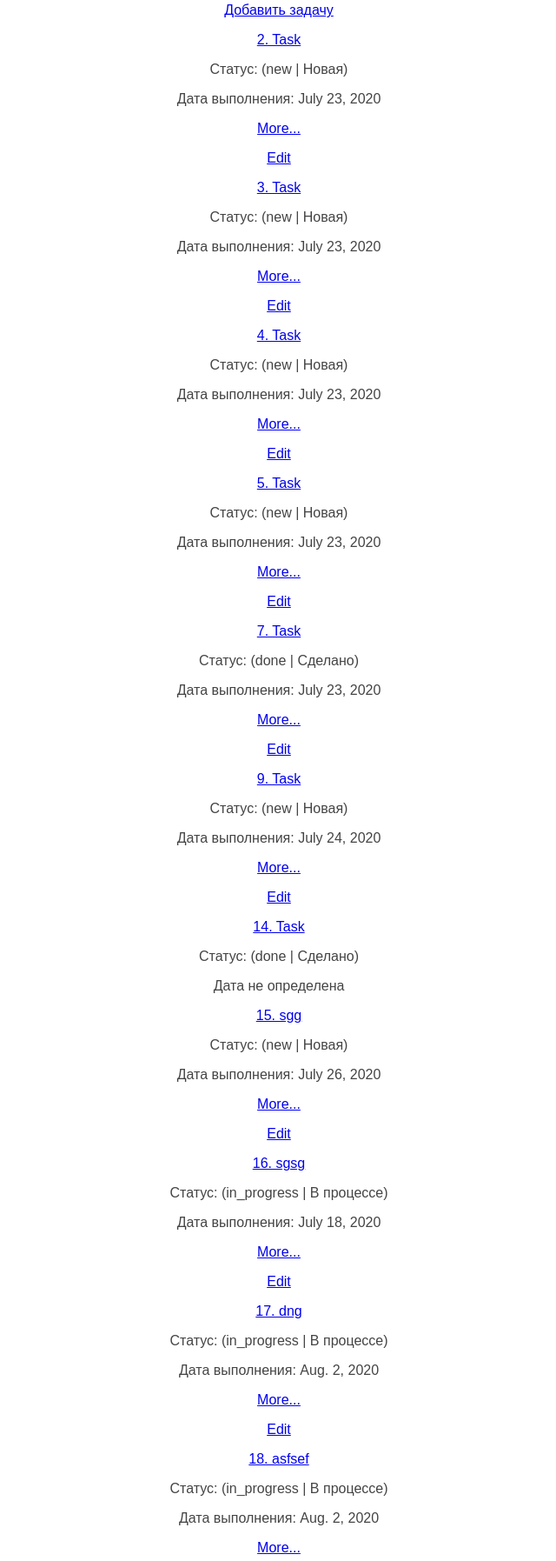
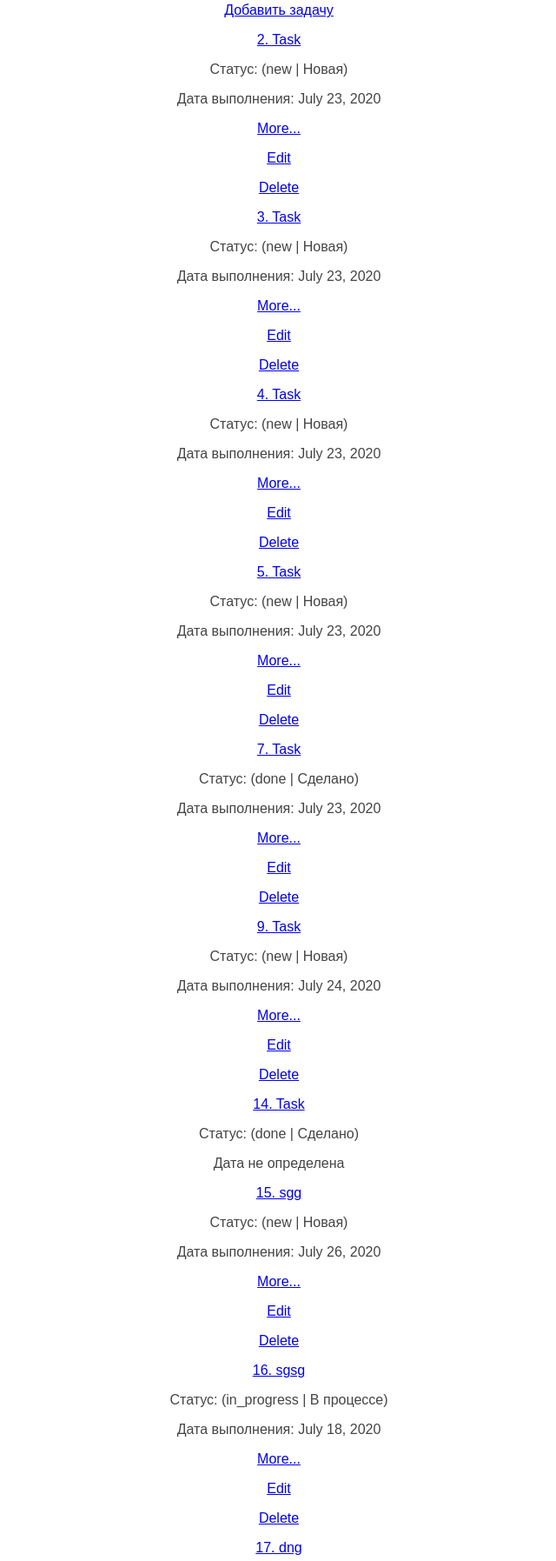
Before and after one commit to violettalivada/hw_45, a Django app: page / in a window 1280 px wide. Shown: the part 125-1920 px from the top of the page at 87% size, without its empty margins (319-959 px from the left). Run offline with Django 3.2, Linux system fonts and the light colour scheme; data comes from the database, SQL or seed files in the repository.

Commit message:
Добавлены ссылки для удаления задачи.

```diff
--- a/source/webapp/templates/index.html
+++ b/source/webapp/templates/index.html
@@ -12,6 +12,7 @@
         <p>Дата не определена</p> {% else %} <p>Дата выполнения: {{ task.date }}</p>
         <p><a href="{% url 'task_view' task.pk %}">More...</a></p>
         <p><a href="{% url 'task_update' task.pk %}">Edit</a></p>
+        <p><a href="{% url 'task_delete' task.pk %}">Delete</a></p>
         {% endif %}
     {% endfor %}
 {% endblock %}
--- a/source/webapp/templates/task_view.html
+++ b/source/webapp/templates/task_view.html
@@ -4,6 +4,7 @@
 
 {% block menu %}
     <li><a href="{% url 'task_update' task.pk %}">Edit</a></li>
+    <li><a href="{% url 'task_delete' task.pk %}">Delete</a></li>
 {% endblock %}
 
 {% block content %}
```
